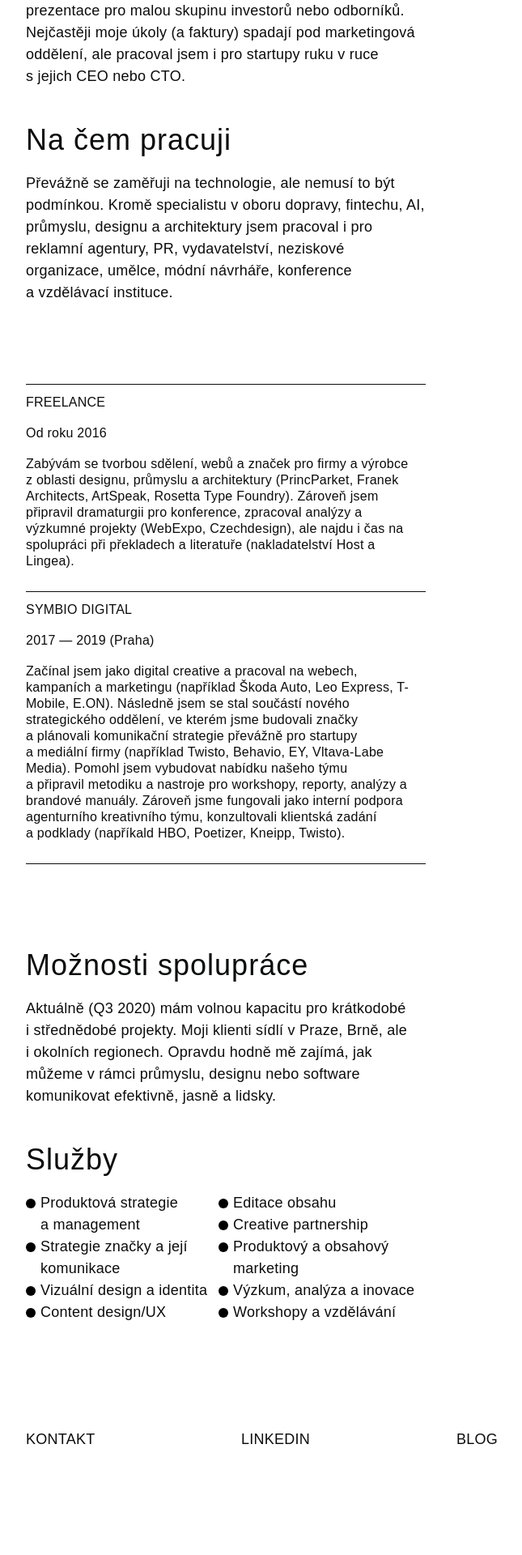
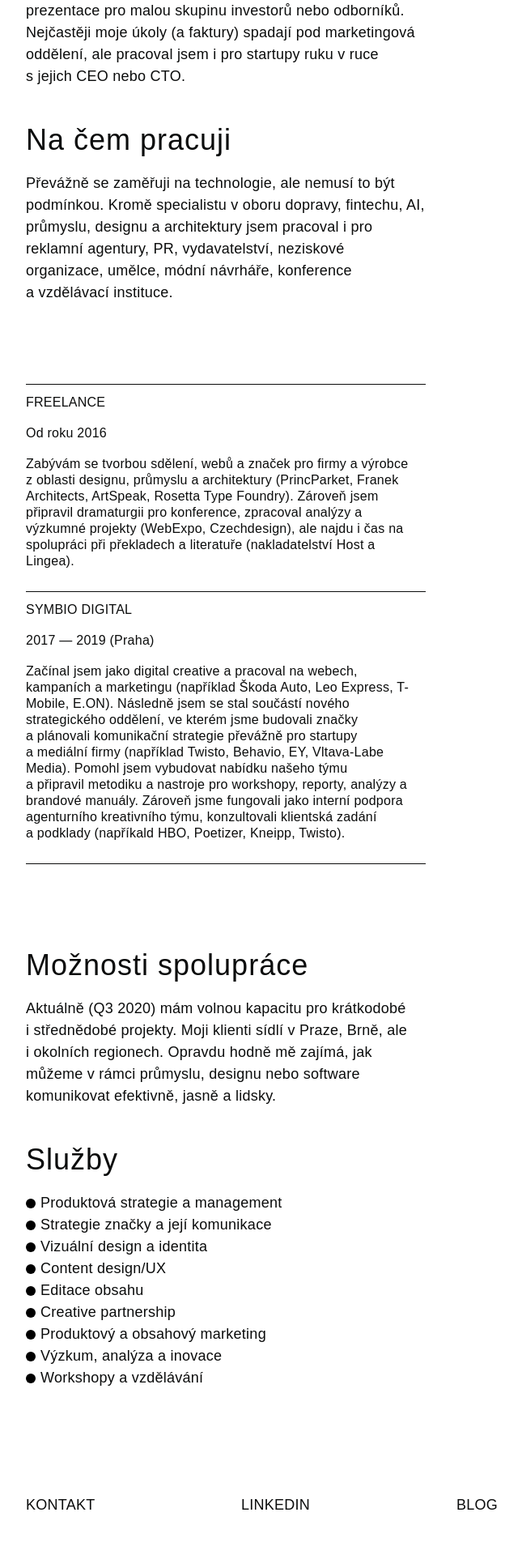
Before and after one commit to fdedic/fdedic.github.io, a Jekyll site: the page built from index.md, in a window 1280 px wide. Shown: the part 1301-3221 px from the top of the page at 81% size, without its empty margins (228-873 px from the left). Built offline with Jekyll 4.4.1, drawn with Linux system fonts in a browser that asks for light colours; nearby versions of some CDN libraries; some web fonts are replaced; before the commit the page ends 3140 px from its top, so only the background shows below that.

Commit message:
Update base.css

```diff
--- a/assets/css/base.css
+++ b/assets/css/base.css
@@ -1003,6 +1003,12 @@ margin-bottom: 40px;
     column-gap: 0;
 }
 
+@media (min-width: 640px) { .two-columns {
+    columns: 1;
+    column-gap: 0;
+}
+
+}
 
 /* Poznámky
 
```
